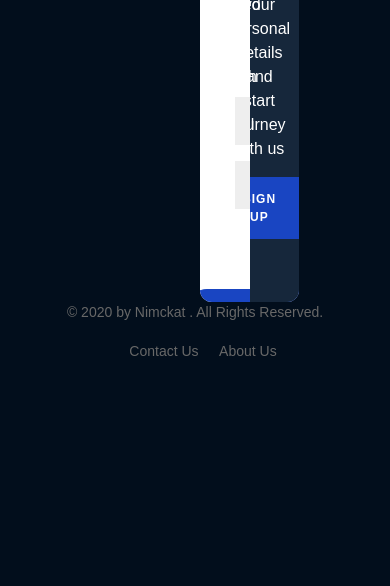
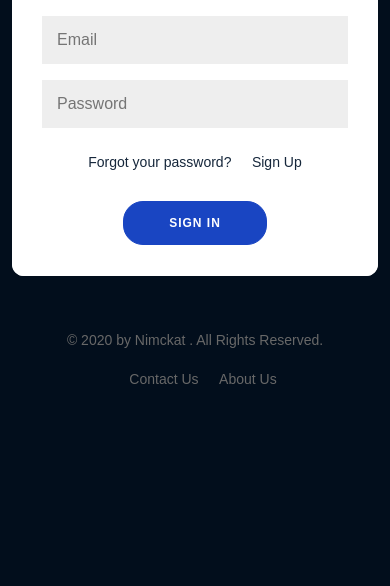
Before and after one commit to Mdhesari/Finance-Management, a website: page register.html in a window 390 px wide. Shown: the part 258-844 px from the top of the page. Drawn offline with Linux system fonts and the light colour scheme.

Commit message:
Fix some problems on register page

```diff
--- a/assets/css/m-style.css
+++ b/assets/css/m-style.css
@@ -1,8 +1,9 @@
-body{
+body {
     background-color: #020e1c;
     font-family: Arial, Helvetica, sans-serif;
     color: #fff;
 }
+
 /* .h1,
 .h2,
 .h3,
@@ -56,9 +57,11 @@ ul li {
 .nopadding {
     padding: 0;
 }
-.margin-top-30{
+
+.margin-top-30 {
     margin-top: 30px;
 }
+
 /* Home-Page */
 /* Header */
 .top-header {
@@ -82,7 +85,7 @@ ul li {
     height: auto;
 }
 
-.top-header .main-menu{
+.top-header .main-menu {
     float: left;
     margin: 12px 0px;
 }
@@ -108,14 +111,16 @@ ul li {
     color: #fff;
 }
 
-.top-header .main-menu ul > li:hover > a {
+.top-header .main-menu ul>li:hover>a {
     background-color: #1945c2;
 }
-.top-header .actions{
+
+.top-header .actions {
     float: right;
     margin: 12px 0px;
 }
-.top-header .actions .sign-in{
+
+.top-header .actions .sign-in {
     padding: 10px 16px;
     display: inline-block;
     margin-right: 12px;
@@ -123,7 +128,8 @@ ul li {
     font-size: 14px;
     transition: all .3s;
 }
-.top-header .actions .sign-up{
+
+.top-header .actions .sign-up {
     display: inline-block;
     padding: 10px 16px;
     margin-right: 12px;
@@ -131,35 +137,51 @@ ul li {
     font-size: 14px;
     transition: all .3s;
 }
-.top-header .actions .sign-up.active{
+
+.top-header .actions .sign-up.active {
     background-color: #1945c2;
 }
+
 /* Header */
 /* Main */
 section.sec {
     margin: 96px 0;
 }
-.introduction .des-us{
+
+.introduction .des-us {
     margin-top: 24px;
 }
-.introduction .des-us h1{
+
+.introduction .des-us h1 {
     font-size: 64px;
     text-shadow: 3px 2px #1945c2;
 }
-.introduction .des-us p{
+
+.introduction .des-us p {
     font-size: 16px;
     margin-top: 12px;
     line-height: 32px;
 }
-.introduction .vector{
+
+.introduction .vector {
     padding: 8px;
     text-align: right;
 }
-.introduction .vector img{
+
+.introduction .vector img {
     width: 100%;
 }
-.btn-holder .start{color: #fff;background: #1945c2;border-radius: 30px;outline: 0;margin-top: 48px;padding: 8px 24px;}
-.finance .inner{
+
+.btn-holder .start {
+    color: #fff;
+    background: #1945c2;
+    border-radius: 30px;
+    outline: 0;
+    margin-top: 48px;
+    padding: 8px 24px;
+}
+
+.finance .inner {
     transition: 0.2s all;
     position: relative;
     overflow: hidden;
@@ -168,40 +190,49 @@ section.sec {
     border: 1.5px solid #1945c2;
     height: 180px;
 }
-.finance .inner .title{
+
+.finance .inner .title {
     font-size: 16px;
     font-weight: bold;
     margin: 16px 0;
 }
-.finance .inner .desc{
+
+.finance .inner .desc {
     font-size: 14px;
 }
+
 /* Main */
 /* Footer */
-.main-footer{
+.main-footer {
     min-height: 60px;
     display: flex;
     align-items: center;
 }
-.main-footer .copy-right-holder{
+
+.main-footer .copy-right-holder {
     font-size: 14px;
     color: #686868;
 }
-.main-footer .info-us-holder{
+
+.main-footer .info-us-holder {
     float: right;
 }
-.main-footer .info-us-holder ul li{
+
+.main-footer .info-us-holder ul li {
     display: inline-block;
     padding-left: 16px;
 }
-.main-footer .info-us-holder ul li a{
+
+.main-footer .info-us-holder ul li a {
     font-size: 14px;
     color: #686868;
     transition: all 0.3s;
 }
-.main-footer .info-us-holder ul li a:hover{
+
+.main-footer .info-us-holder ul li a:hover {
     color: #fff;
 }
+
 /* Footer */
 /* Home-Page */
 /* Register-Page */
@@ -212,47 +243,35 @@ float: right;
     box-sizing: border-box;
 }
 
-/* body {
-	background: #f6f5f7;
-	display: flex;
-	justify-content: center;
-	align-items: center;
-	flex-direction: column;
-	font-family: 'Montserrat', sans-serif;
-	height: 100vh;
-	margin: -20px 0 50px;
+.form-register h1 {
+    color: #16273b;
 }
 
-h1 {
-	font-weight: bold;
-	margin: 0;
-}
-
-h2 {
+.form-register h2 {
     text-align: center;
 }
 
-p {
+.form-register span {
+    font-size: 12px;
+    color: #16273b;
+}
+
+.form-register a {
+    color: #16273b;
+    font-size: 14px;
+    text-decoration: none;
+    margin: 16px 8px;
+}
+
+.overlay p {
     font-size: 14px;
     font-weight: 100;
     line-height: 20px;
     letter-spacing: 0.5px;
     margin: 20px 0 30px;
+    color: #fff;
 }
 
-span {
-	font-size: 12px;
-}
-
-a {
-	color: #333;
-	font-size: 14px;
-	text-decoration: none;
-	margin: 15px 0;
-} */
- form h1{
-     color: #16273b;
- }
 .register-btn {
     border-radius: 20px;
     border: 1px solid #1945c2;
@@ -264,6 +283,7 @@ a {
     letter-spacing: 1px;
     text-transform: uppercase;
     transition: transform 80ms ease-in;
+    margin-top: 12px;
 }
 
 .register-btn:active {
@@ -279,7 +299,7 @@ a {
     border-color: #FFFFFF;
 }
 
-form {
+.form-register {
     background-color: #FFFFFF;
     display: flex;
     align-items: center;
@@ -302,8 +322,10 @@ input {
     position: relative;
     overflow: hidden;
     max-width: 100%;
-	min-height: 500px;
+    min-height: 600px;
     border-radius: 12px;
+    width: 900px;
+    margin: 42px auto;
 }
 
 .form-container {
@@ -337,13 +359,20 @@ input {
     animation: show 0.6s;
 }
 
+.register-sec {
+    padding: 12px;
+}
+
 @keyframes show {
-	0%, 49.99% {
+
+    0%,
+    49.99% {
         opacity: 0;
         z-index: 1;
     }
 
-	50%, 100% {
+    50%,
+    100% {
         opacity: 1;
         z-index: 5;
     }
@@ -360,7 +389,7 @@ input {
     z-index: 100;
 }
 
-.container-register.right-panel-active .overlay-container{
+.container-register.right-panel-active .overlay-container {
     transform: translateX(-100%);
 }
 
@@ -428,45 +457,101 @@ input {
     height: 40px;
     width: 40px;
 }
+
+.sign-up-btn {
+    display: none;
+}
+
 /* Register-Page */
 /*START Queries*/
-@media (max-width: 768px){
-   .top-header .logo-holder{
+@media (max-width: 768px) {
+    .top-header .logo-holder {
         margin-right: 0 !important;
     }
-    .top-header .main-menu ul li{
+
+    .top-header .main-menu ul li {
         padding-right: 0 !important;
     }
-    .top-header .actions .sign-up{
+
+    .top-header .actions .sign-up {
         display: none !important;
     }
-    .top-header .actions .sign-in{
+
+    .top-header .actions .sign-in {
         margin-right: 0 !important;
     }
+
     .introduction .des-us h1 {
         text-align: center;
     }
+
     .introduction .des-us p {
         text-align: center;
     }
-    .introduction .btn-holder{
+
+    .introduction .btn-holder {
         text-align: center;
     }
-    .introduction .vector{
+
+    .introduction .vector {
         display: none;
     }
-    .finance .inner{
+
+    .finance .inner {
         margin-top: 0 !important;
-        margin-bottom:  30px;
+        margin-bottom: 30px;
     }
-    .main-footer .copy-right-holder{
+
+    .main-footer .copy-right-holder {
         text-align: center;
         margin-bottom: 16px;
     }
-    .main-footer .info-us-holder{
+
+    .main-footer .info-us-holder {
         float: initial;
         text-align: center;
         margin-bottom: 16px;
     }
+
+    .overlay-container {
+        display: none;
     }
+
+    .sign-in-container {
+        width: 100%;
+    }
+
+    .form-register {
+        padding: 0 30px;
+    }
+
+    .container-register {
+        min-height: 420px;
+    }
+
+    .sign-res {
+        width: 100%;
+        opacity: 1;
+    }
+
+    .form-res {
+        background-color: #FFFFFF;
+        display: flex;
+        align-items: center;
+        justify-content: center;
+        flex-direction: column;
+        padding: 0 30px;
+        height: 100%;
+        text-align: center;
+    }
+
+    .form-register h1 {
+        font-size: 28px;
+    }
+
+    .sign-up-btn {
+        display: inline-block;
+    }
+}
+
 /*START Queries*/
--- a/assets/js/main.js
+++ b/assets/js/main.js
@@ -9,3 +9,6 @@ signUpButton.addEventListener('click', () => {
 signInButton.addEventListener('click', () => {
 	container.classList.remove("right-panel-active");
 });
+function sign_up() {
+    document.getElementById("form_sign").style.cssText = "display:none";
+}
--- a/register.html
+++ b/register.html
@@ -1,16 +1,18 @@
 <!DOCTYPE html>
 <html lang="en">
+
 <head>
     <meta charset="UTF-8">
     <meta name="viewport" content="width=device-width, initial-scale=1.0">
     <meta http-equiv="X-UA-Compatible" content="ie=edge">
-    <title>Home</title>
+    <title>Register</title>
     <link rel="stylesheet" href="assets/css/bootstrap.min.css">
     <link rel="stylesheet" href="assets/css/m-style.css">
     <!--Jquery -->
     <script src="/assets/js/jquery.slim.min.js" type="text/javascript"></script>
     <!--Jquery -->
 </head>
+
 <body>
     <header class="top-header">
         <div class="container">
@@ -38,15 +40,14 @@
     <main>
         <section class="register-sec">
             <div class="container-register" id="container">
-                <div class="form-container sign-up-container">
-                    <form action="#">
+                <div class="form-container sign-up-container sign-res">
+                    <form action="#" class="form-register form-res">
                         <h1>Create Account</h1>
                         <div class="social-container">
                             <a href="#" class="social"><i class="fab fa-facebook-f"></i></a>
                             <a href="#" class="social"><i class="fab fa-google-plus-g"></i></a>
                             <a href="#" class="social"><i class="fab fa-linkedin-in"></i></a>
                         </div>
-                        <span>or use your email for registration</span>
                         <input type="text" placeholder="Name" />
                         <input type="email" placeholder="Email" />
                         <input type="password" placeholder="Password" />
@@ -54,17 +55,19 @@
                     </form>
                 </div>
                 <div class="form-container sign-in-container">
-                    <form action="#">
+                    <form action="#" class="form-register" id="form_sign">
                         <h1>Sign in</h1>
                         <div class="social-container">
                             <a href="#" class="social"><i class="fab fa-facebook-f"></i></a>
                             <a href="#" class="social"><i class="fab fa-google-plus-g"></i></a>
                             <a href="#" class="social"><i class="fab fa-linkedin-in"></i></a>
                         </div>
-                        <span>or use your account</span>
                         <input type="email" placeholder="Email" />
                         <input type="password" placeholder="Password" />
-                        <a href="#">Forgot your password?</a>
+                        <div class="bottom-holder">
+                            <a href="#">Forgot your password?</a>
+                            <a href="#" onclick="sign_up()" class="sign-up-btn"> Sign Up</a>
+                        </div>
                         <button class="register-btn">Sign In</button>
                     </form>
                 </div>
@@ -104,8 +107,9 @@
             </div>
         </div>
     </footer>
-        <!--Main JS-->
-        <script src="assets/js/main.js" type="text/javascript"></script>
-        <!--Main JS-->
+    <!--Main JS-->
+    <script src="assets/js/main.js" type="text/javascript"></script>
+    <!--Main JS-->
 </body>
+
 </html>
```
Lines whose indentation alone changed are shown as unchanged.
